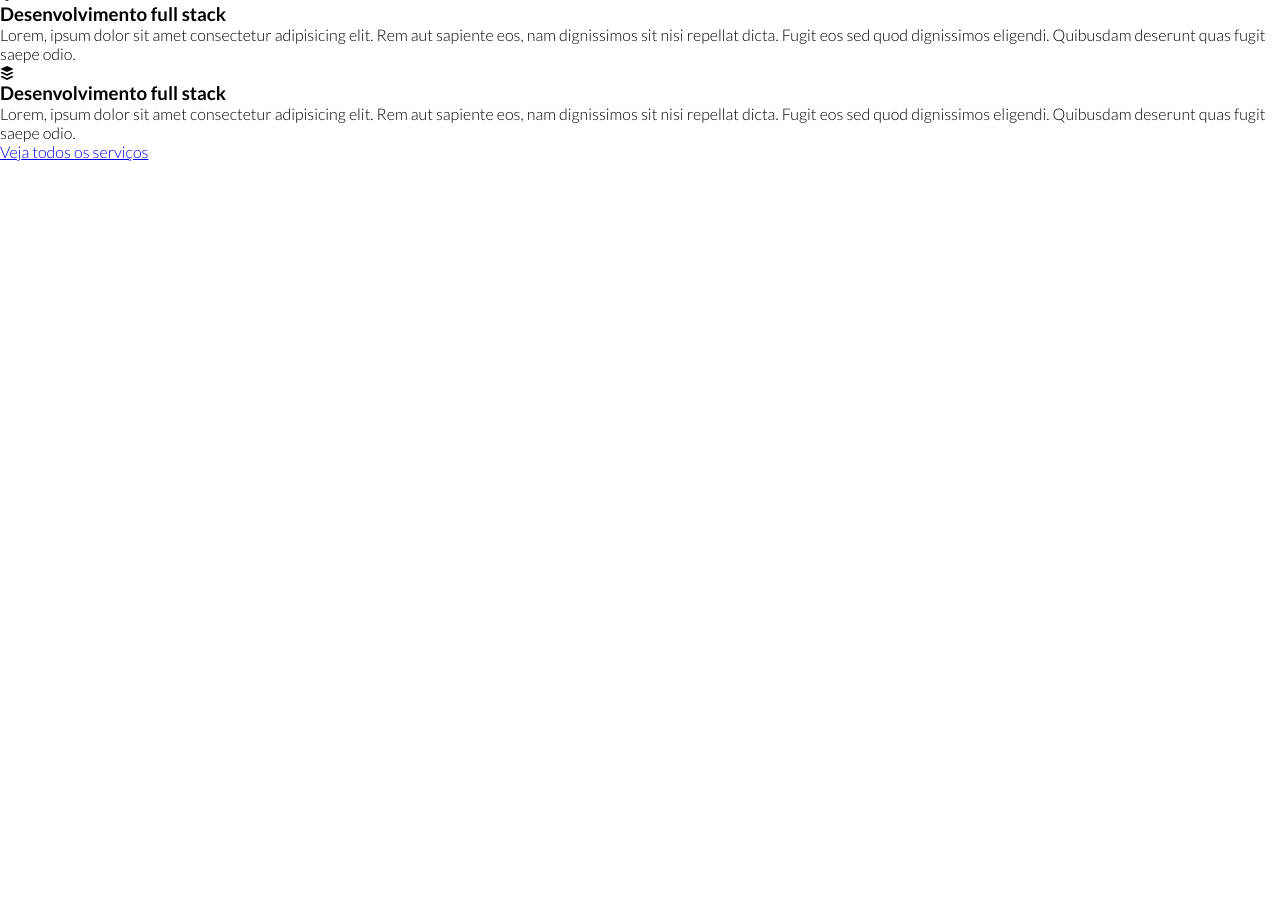
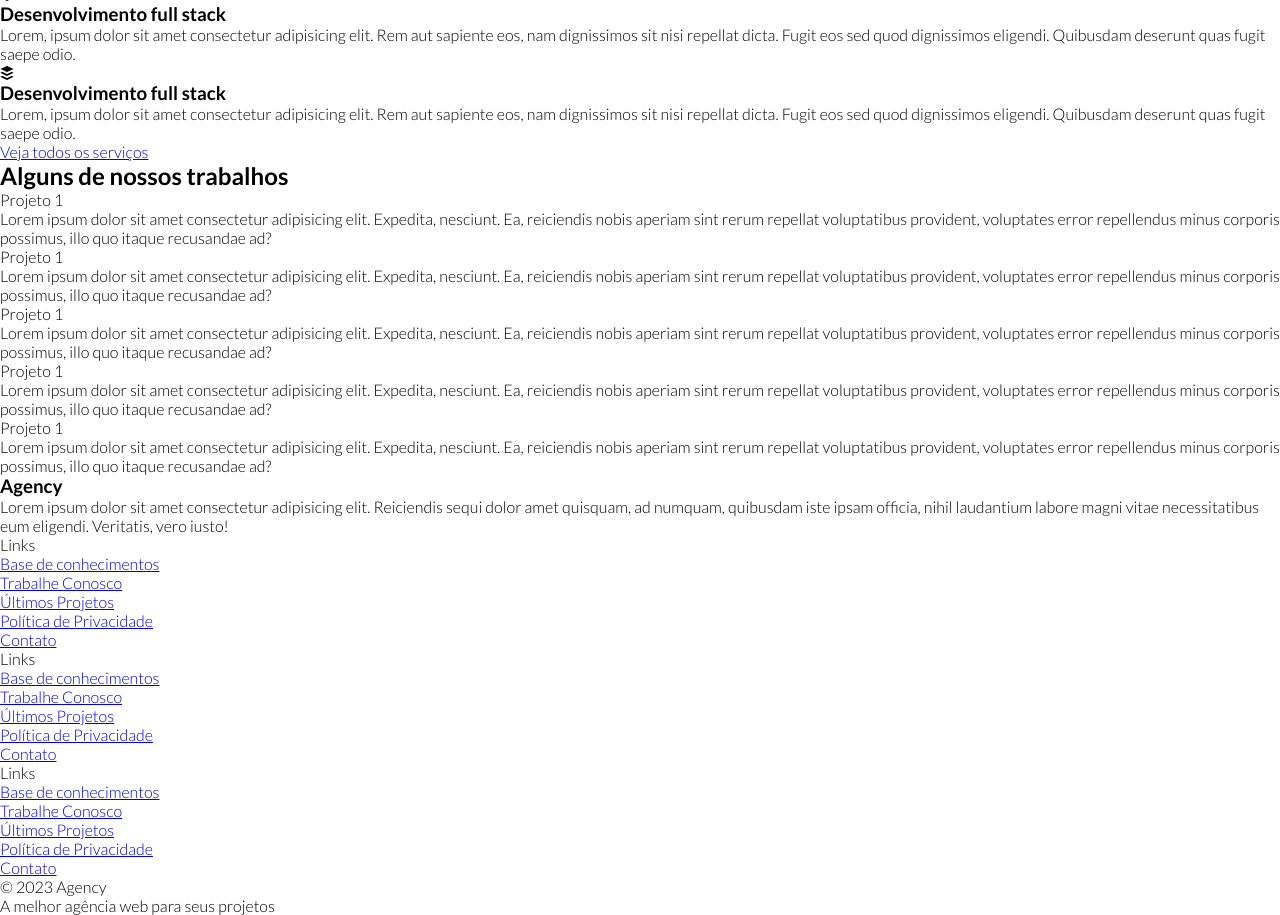
Before and after one commit to oldrado-jr/agency, a plain HTML site: page index.html in a window 1280 px wide. Shown: the part 494-1409 px from the top of the page. Before the commit the page ends 800 px from the top, so only its background shows below. Drawn offline with Linux system fonts and the light colour scheme.

Commit message:
feat: add more HTML structure

```diff
--- a/index.html
+++ b/index.html
@@ -107,6 +107,154 @@
         Veja todos os serviços
       </a>
     </main>
+    <div class="jobs-container">
+      <h2>Alguns de nossos trabalhos</h2>
+      <div class="jobs-list">
+        <div class="first-job" id="job-1">
+          <div class="job-card-cover">
+            <p class="job-card-title">Projeto 1</p>
+            <p class="job-card-description">
+              Lorem ipsum dolor sit amet consectetur adipisicing elit. Expedita,
+              nesciunt. Ea, reiciendis nobis aperiam sint rerum repellat
+              voluptatibus provident, voluptates error repellendus minus
+              corporis possimus, illo quo itaque recusandae ad?
+            </p>
+          </div>
+        </div>
+        <div class="other-jobs-container">
+          <div class="job-card" id="job-2">
+            <div class="job-card-cover">
+              <p class="job-card-title">Projeto 1</p>
+              <p class="job-card-description">
+                Lorem ipsum dolor sit amet consectetur adipisicing elit.
+                Expedita,
+                nesciunt. Ea, reiciendis nobis aperiam sint rerum repellat
+                voluptatibus provident, voluptates error repellendus minus
+                corporis possimus, illo quo itaque recusandae ad?
+              </p>
+            </div>
+          </div>
+          <div class="job-card" id="job-3">
+            <div class="job-card-cover">
+              <p class="job-card-title">Projeto 1</p>
+              <p class="job-card-description">
+                Lorem ipsum dolor sit amet consectetur adipisicing elit.
+                Expedita,
+                nesciunt. Ea, reiciendis nobis aperiam sint rerum repellat
+                voluptatibus provident, voluptates error repellendus minus
+                corporis possimus, illo quo itaque recusandae ad?
+              </p>
+            </div>
+          </div>
+          <div class="job-card" id="job-4">
+            <div class="job-card-cover">
+              <p class="job-card-title">Projeto 1</p>
+              <p class="job-card-description">
+                Lorem ipsum dolor sit amet consectetur adipisicing elit.
+                Expedita,
+                nesciunt. Ea, reiciendis nobis aperiam sint rerum repellat
+                voluptatibus provident, voluptates error repellendus minus
+                corporis possimus, illo quo itaque recusandae ad?
+              </p>
+            </div>
+          </div>
+          <div class="job-card" id="job-5">
+            <div class="job-card-cover">
+              <p class="job-card-title">Projeto 1</p>
+              <p class="job-card-description">
+                Lorem ipsum dolor sit amet consectetur adipisicing elit.
+                Expedita,
+                nesciunt. Ea, reiciendis nobis aperiam sint rerum repellat
+                voluptatibus provident, voluptates error repellendus minus
+                corporis possimus, illo quo itaque recusandae ad?
+              </p>
+            </div>
+          </div>
+        </div>
+      </div>
+    </div>
+    <footer>
+      <div class="footer-container">
+        <div class="footer-desc-container">
+          <h3 class="footer-title">Agency</h3>
+          <p>
+            Lorem ipsum dolor sit amet consectetur adipisicing elit. Reiciendis
+            sequi dolor amet quisquam, ad numquam, quibusdam iste ipsam officia,
+            nihil laudantium labore magni vitae necessitatibus eum eligendi.
+            Veritatis, vero iusto!
+          </p>
+        </div>
+        <div class="footer-links-container">
+          <div class="footer-links-container-list">
+            <p class="footer-title">Links</p>
+            <ul>
+              <li>
+                <a href="#">Base de conhecimentos</a>
+              </li>
+              <li>
+                <a href="#">Trabalhe Conosco</a>
+              </li>
+              <li>
+                <a href="#">Últimos Projetos</a>
+              </li>
+              <li>
+                <a href="#">Política de Privacidade</a>
+              </li>
+              <li>
+                <a href="#">Contato</a>
+              </li>
+            </ul>
+          </div>
+          <div class="footer-links-container-list">
+            <p class="footer-title">Links</p>
+            <ul>
+              <li>
+                <a href="#">Base de conhecimentos</a>
+              </li>
+              <li>
+                <a href="#">Trabalhe Conosco</a>
+              </li>
+              <li>
+                <a href="#">Últimos Projetos</a>
+              </li>
+              <li>
+                <a href="#">Política de Privacidade</a>
+              </li>
+              <li>
+                <a href="#">Contato</a>
+              </li>
+            </ul>
+          </div>
+          <div class="footer-links-container-list">
+            <p class="footer-title">Links</p>
+            <ul>
+              <li>
+                <a href="#">Base de conhecimentos</a>
+              </li>
+              <li>
+                <a href="#">Trabalhe Conosco</a>
+              </li>
+              <li>
+                <a href="#">Últimos Projetos</a>
+              </li>
+              <li>
+                <a href="#">Política de Privacidade</a>
+              </li>
+              <li>
+                <a href="#">Contato</a>
+              </li>
+            </ul>
+          </div>
+        </div>
+        <div class="footer-copyright-container">
+          <p>&copy; <span class="year"></span> Agency</p>
+          <p>A melhor agência web para seus projetos</p>
+        </div>
+      </div>
+    </footer>
+    <script>
+      document.querySelector('.year').textContent = new Date().getFullYear();
+    </script>
   </body>
 
 </html>
```
